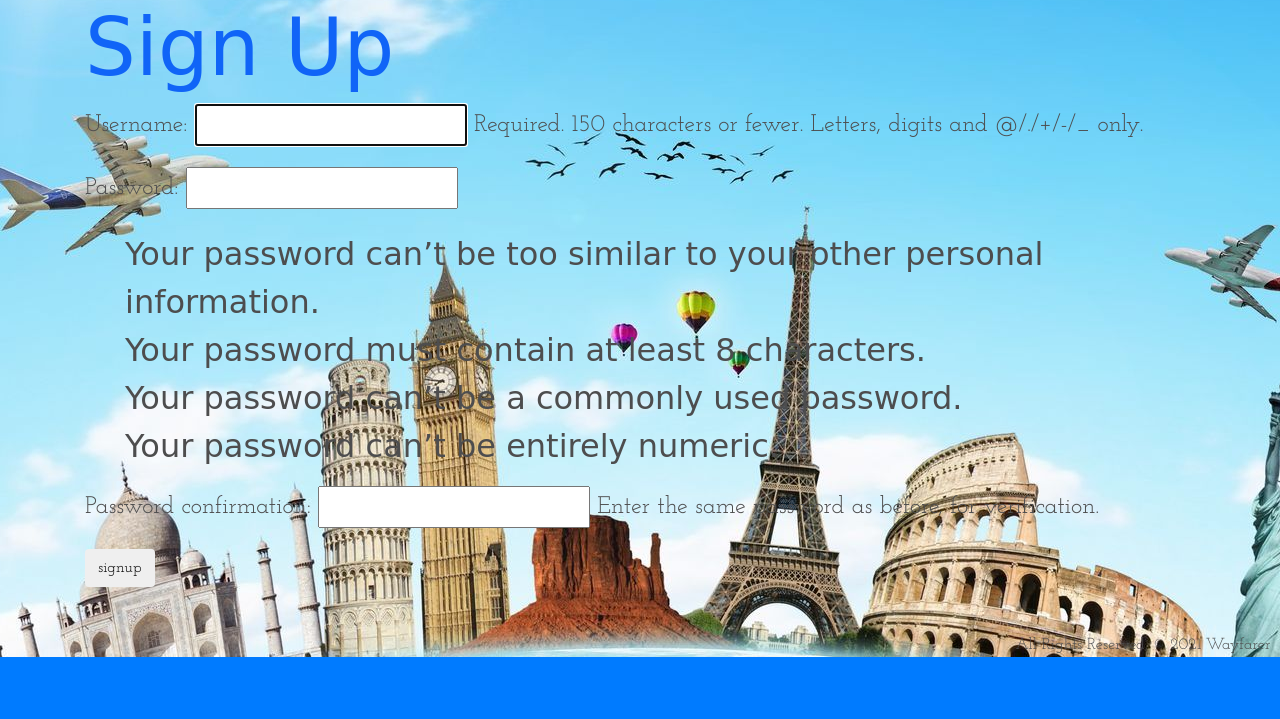
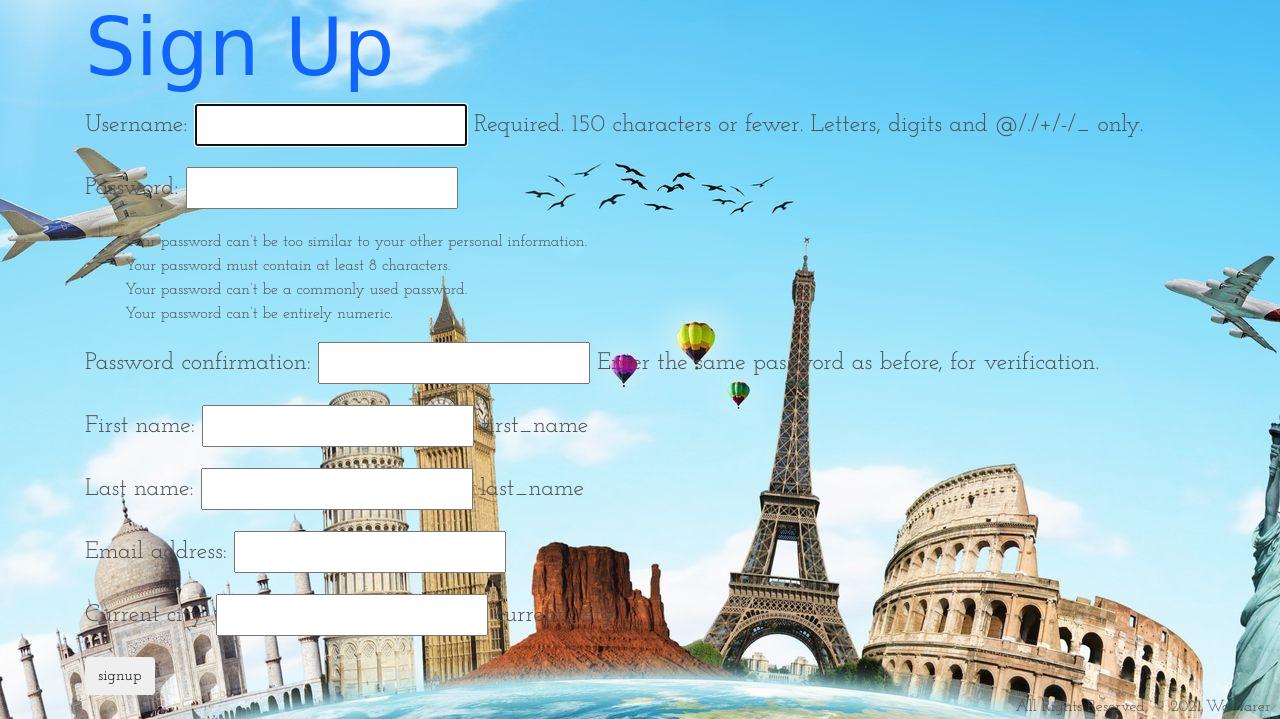
Before and after one commit to skaiser33/wayfarer, a Django app: page /accounts/signup/ in a window 1280 px wide. Shown: the part 143-862 px from the top of the page. Before the commit the page ends 800 px from the top, so only its background shows below. Run offline with Django 3.2, Linux system fonts and the light colour scheme; some libraries are stand-ins or nearby versions; some web fonts are replaced.

Commit message:
adds RegisterForm without full functionality

```diff
--- /dev/null
+++ b/main_app/forms.py
@@ -0,0 +1,13 @@
+from django import forms
+from django.contrib.auth.forms import UserCreationForm
+from django.contrib.auth.models import User
+
+
+class RegisterForm(UserCreationForm):
+  first_name = forms.CharField(max_length=100, help_text='first_name')
+  last_name = forms.CharField(max_length=100, help_text='last_name')
+  current_city = forms.CharField(max_length=100, help_text='current_city')
+
+  class Meta:
+    model = User
+    fields = ["username", "password1", "password2", "first_name", "last_name", "email", "current_city"]
--- a/main_app/static/main_app/css/style.css
+++ b/main_app/static/main_app/css/style.css
@@ -18,10 +18,10 @@ ul {
   list-style-type: none;
 }
 
-li {
+/* li {
   font-size: 2em;
   font-family: 'Ranchers', cursive;
-}
+} */
 
 h1 {
   color: rgb(16, 100, 247);
--- a/main_app/views.py
+++ b/main_app/views.py
@@ -2,6 +2,7 @@ from django.shortcuts import render, redirect
 from django.http import HttpResponse
 from django.contrib.auth import login
 from django.contrib.auth.forms import UserCreationForm
+from .forms import RegisterForm
 from .models import Profile
 
 # Define the home view
@@ -19,13 +20,13 @@ def profile(request):
 def signup(request):
   error_message = ''
   if request.method == 'POST':
-    form = UserCreationForm(request.POST)
+    form = RegisterForm(request.POST)
     if form.is_valid():
       user = form.save()
       login(request, user)
-      return rebder(request, 'profile.html')
+      return render(request, 'profile.html')
     else:
       error_message = 'Invalid sign up - try again'
-  form = UserCreationForm()
+  form = RegisterForm()
   context = {'form': form, 'error_message': error_message }
   return render(request, 'registration/signup.html', context)
```
